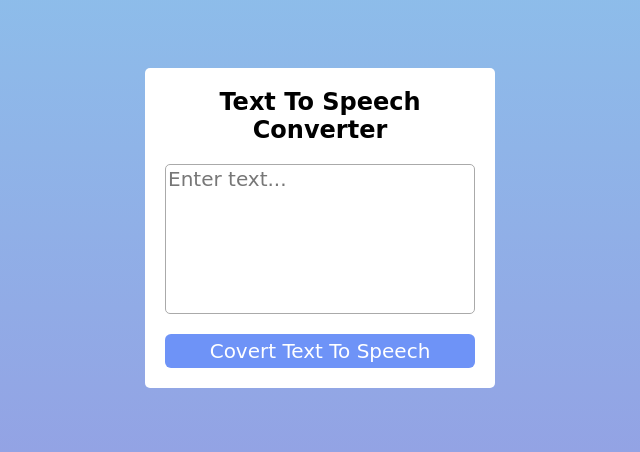
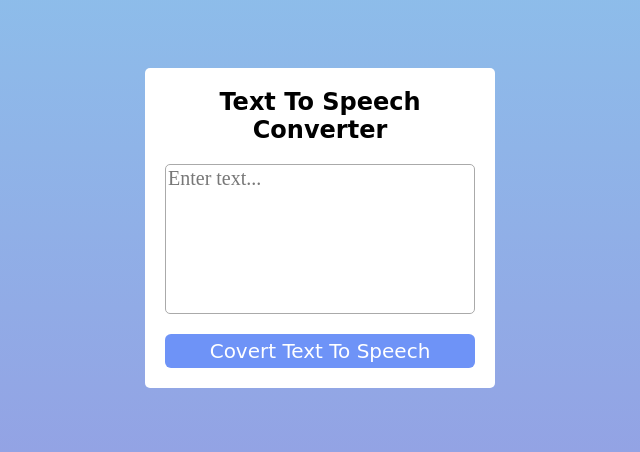
Before and after one commit to OmarRamadanOR/Speech-Converter, a plain HTML site: page index.html in a window 1280 px wide. Shown: the part 172-624 px from the top of the page, 320-960 px from the left. Drawn offline with Linux system fonts and the light colour scheme.

Commit message:
Update style.css

```diff
--- a/style.css
+++ b/style.css
@@ -32,6 +32,7 @@ body{
     outline: none;
     font-size: 20px;
     caret-color: #333;
+    font-family: sans serif;
 }
 .textarea::placeholder{
     color: #777;
```
